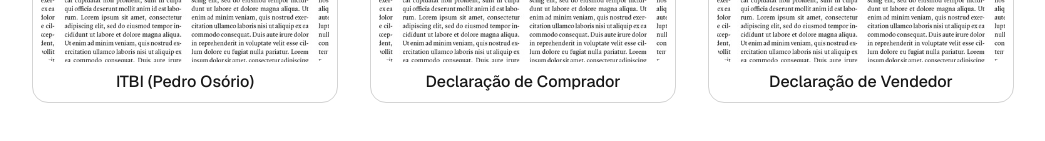
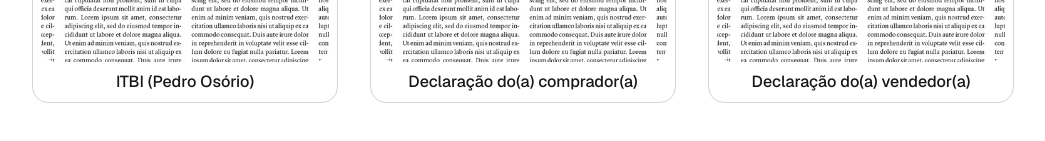
Before and after one commit to matheusgoncalves/scrivano, a Next.js app: page / in a window 1280 px wide. Shown: the part 511-652 px from the top of the page, without its empty margins (117-1162 px from the left). Built offline with nearby package versions, Linux system fonts and the light colour scheme.

Commit message:
Atualizando o arquivo de dados dos modelos

```diff
--- a/data/models.ts
+++ b/data/models.ts
@@ -1,5 +1,5 @@
 export const models = [
-    { id: 1, name: 'ITBI (Pedro Osório)', src: '/images/lorem-ipsum.jpg', alt: 'itbi de pedro osorio', href: '/itbi-pedro-osorio' },
-    { id: 2, name: 'Declaração de Comprador', src: '/images/lorem-ipsum.jpg', alt: 'declaração de comprador', href: '/declaracao-comprador' },
-    { id: 3, name: 'Declaração de Vendedor', src: '/images/lorem-ipsum.jpg', alt: 'declaração de vendedor', href: '/declaracao-vendedor' },
+    { id: 1, name: 'ITBI (Pedro Osório)', src: '/images/lorem-ipsum.jpg', alt: 'ITBI de Pedro Osório', href: '/itbi-pedro-osorio' },
+    { id: 2, name: 'Declaração do(a) comprador(a)', src: '/images/lorem-ipsum.jpg', alt: 'Declaração do(a) comprador(a)', href: '/declaracao-comprador' },
+    { id: 3, name: 'Declaração do(a) vendedor(a)', src: '/images/lorem-ipsum.jpg', alt: 'Declaração do(a) vendedor(a)', href: '/declaracao-vendedor' },
   ];
```
